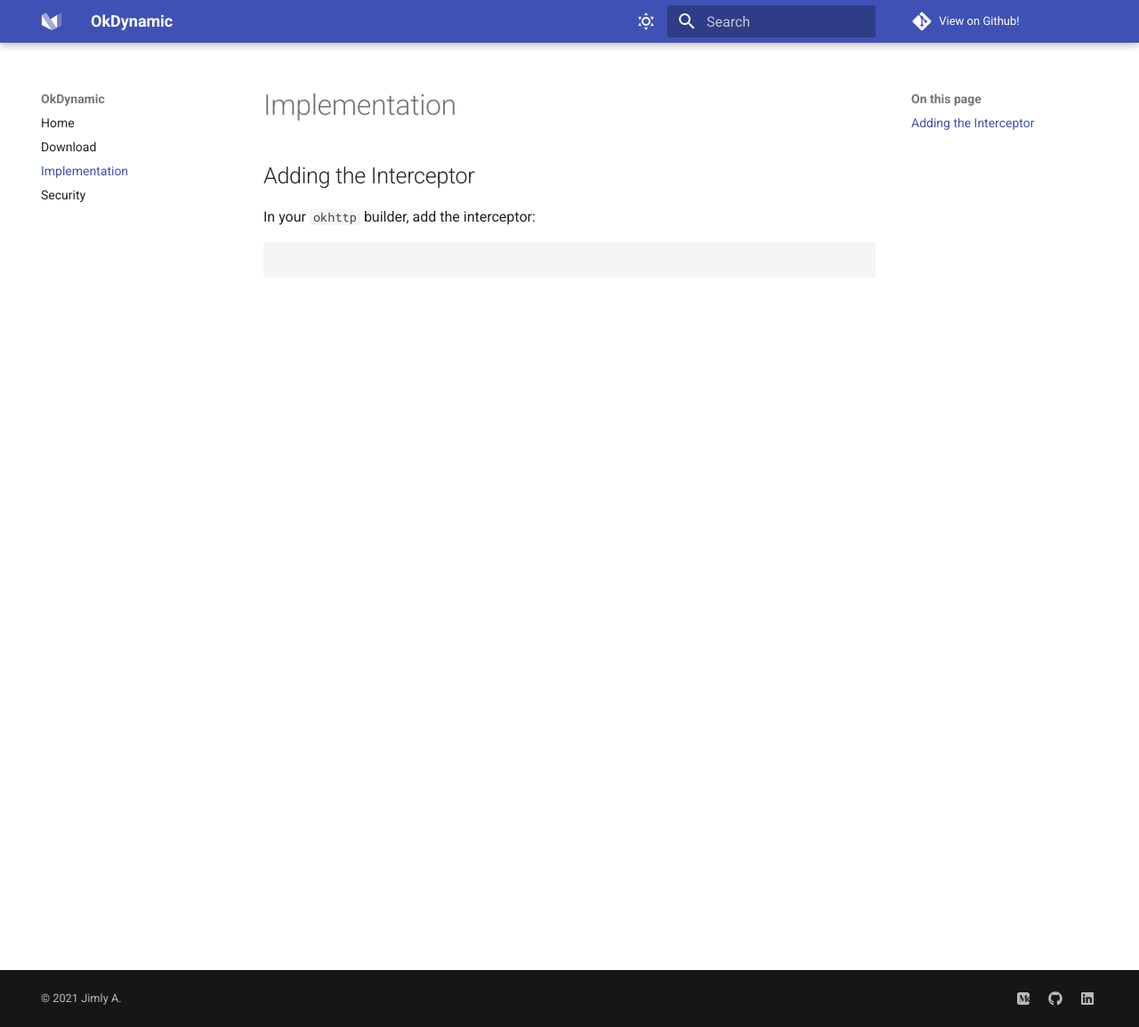
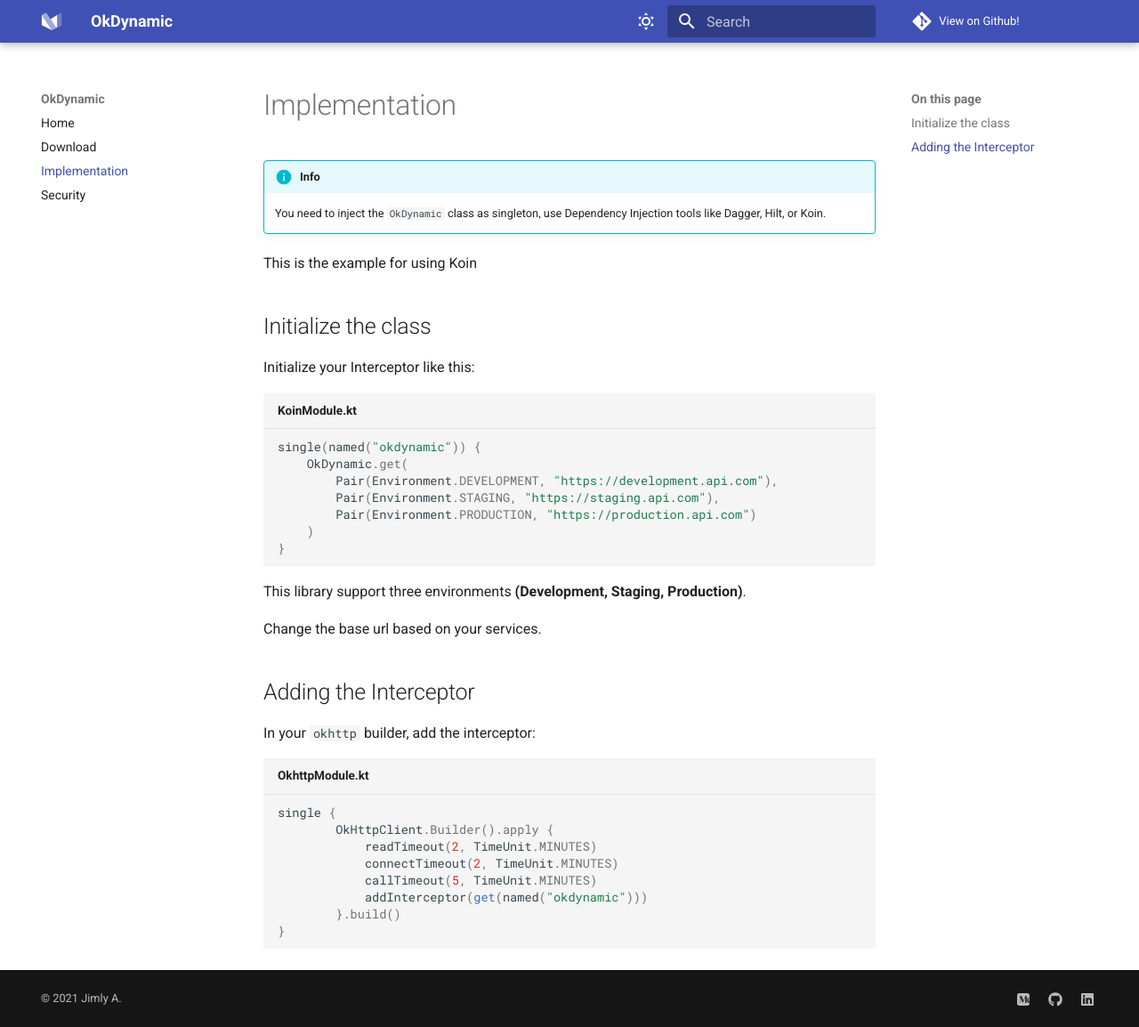
Before and after one commit to jimlyas/okdynamic, an MkDocs documentation site: the page built from docs/implementation.md, in a window 1280 px wide and 1154 px high. Shown: the whole window at 89% size. Built offline with MkDocs 1.6.1 and Material for MkDocs 9.7.7, drawn with Linux system fonts in a browser that asks for light colours; comment, search, counter and statistics services are not loaded.

Commit message:
Fix documentation (#6)
* add some documentation

* fix cicd

* add template for issue

* add template for issue

* add PR template

* fix junit and add more documentation

* fix junit and add more documentation

* fix junit and add more documentation

````diff
--- a/docs/implementation.md
+++ b/docs/implementation.md
@@ -1,8 +1,36 @@
+!!! info
+    You need to inject the `OkDynamic` class as singleton, use Dependency Injection tools like Dagger, Hilt, or Koin.
+
+This is the example for using Koin
+
+## Initialize the class
+
+Initialize your Interceptor like this:
+```kotlin title="KoinModule.kt"
+single(named("okdynamic")) {
+    OkDynamic.get(
+        Pair(Environment.DEVELOPMENT, "https://development.api.com"),
+        Pair(Environment.STAGING, "https://staging.api.com"),
+        Pair(Environment.PRODUCTION, "https://production.api.com")
+    )
+}
+```
+
+This library support three environments **(Development, Staging, Production)**.
+
+Change the base url based on your services.
 
 ## Adding the Interceptor
 
 In your `okhttp` builder, add the interceptor:
 
-```kotlin
-
+```kotlin title="OkhttpModule.kt"
+single {
+        OkHttpClient.Builder().apply {
+            readTimeout(2, TimeUnit.MINUTES)
+            connectTimeout(2, TimeUnit.MINUTES)
+            callTimeout(5, TimeUnit.MINUTES)
+            addInterceptor(get(named("okdynamic")))
+        }.build()
+}
 ```
````
Also changed, not shown: README.md (+5 -1 lines), docs/download.md (+18 -7 lines).
